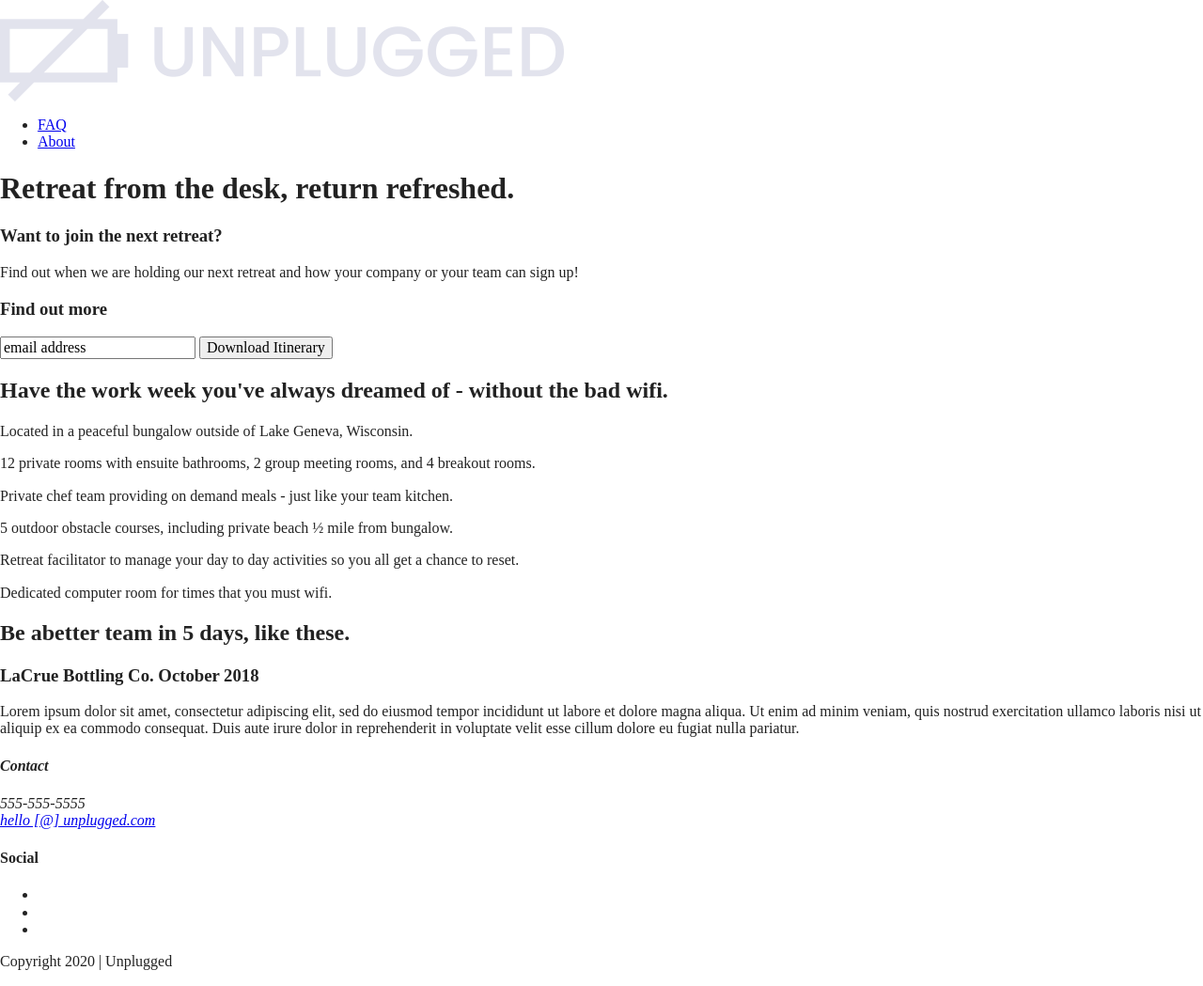
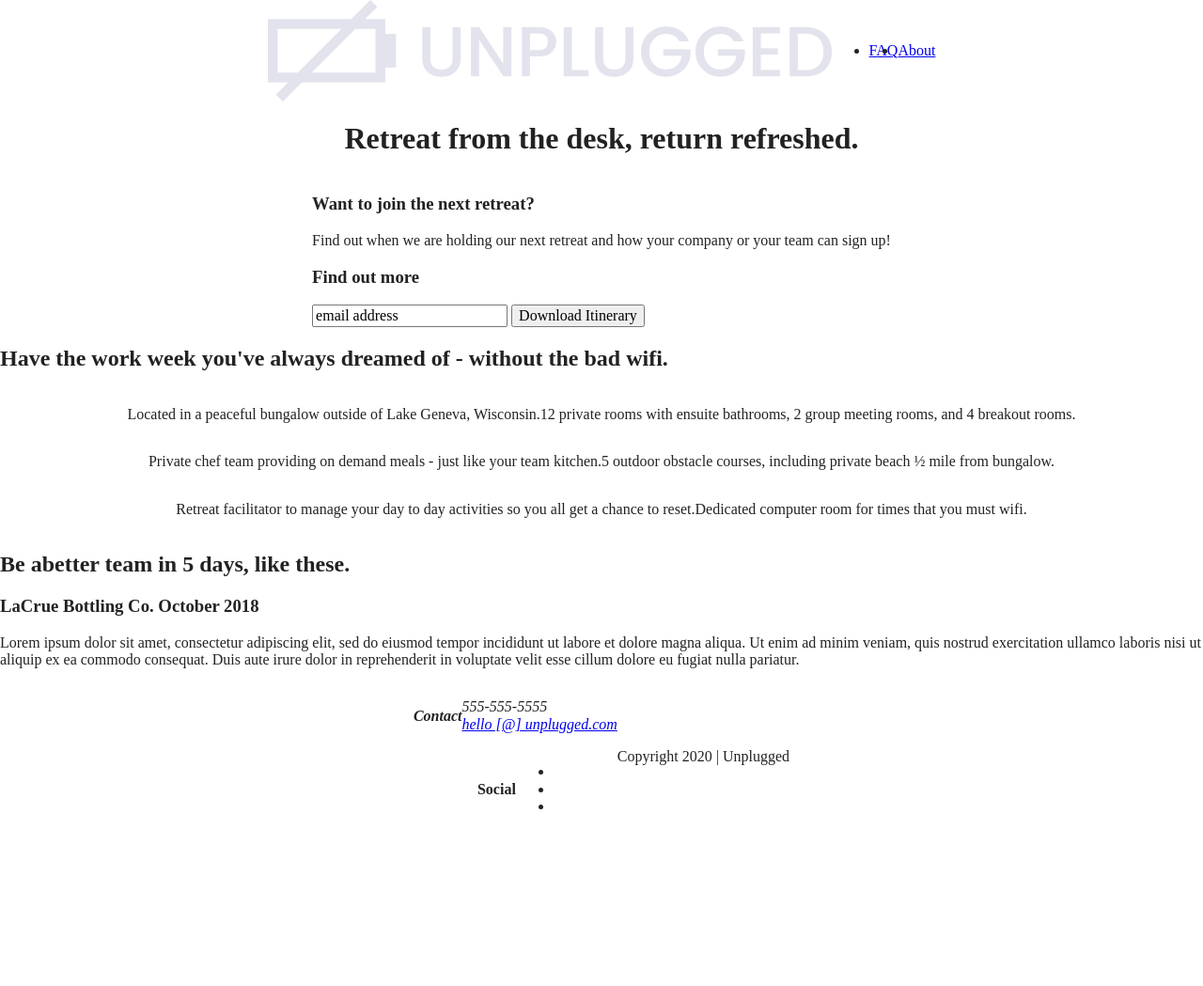
Before and after one commit to sah-spence/unplugged-retreat, a website built with Parcel: page index.html in a window 1280 px wide. Shown: the whole page at 94% size. After the commit the page ends 883 px from the top, so only its background shows below. Built offline with nearby package versions, Linux system fonts and the light colour scheme.

Commit message:
Main css flexbox

```diff
--- a/css/main.css
+++ b/css/main.css
@@ -86,6 +86,191 @@ textarea {
 /* ==========================================================================
    Author's custom styles
    ========================================================================== */
+
+/* -------------------- Base Header - Footer Styles -------------------- */
+
+header,
+footer {
+  display: flex;
+  justify-content: center;
+  align-items: center;
+  flex-flow: row wrap;
+}
+
+h1 {
+
+}
+
+h2 {
+
+}
+
+h3 {
+
+}
+
+h4 {
+
+}
+
+/* Header */
+
+header .content-wrapper {
+  display: flex;
+  justify-content: center;
+  align-items: center;
+  flex-flow: row wrap;
+}
+
+header nav {
+  display: flex;
+  justify-content: space-around;
+  align-items: center;
+  flex-flow: row wrap;
+}
+
+header nav ul {
+  display: flex;
+  justify-content: space-around;
+}
+
+/* Footer */
+
+footer .contact {
+  display: flex;
+  justify-content: center;
+  align-items: center;
+}
+
+footer .social {
+  display: flex;
+  justify-content: center;
+  align-items: center;
+}
+
+footer .social-icons {
+  display: flex;
+  justify-content: space-around;
+  align-items: center;
+}
+
+footer .social-icons p {
+  display: flex;
+  justify-content: center;
+  align-items: center;
+}
+
+footer .copyright {
+  display: flex;
+  justify-content: center;
+  align-items: center;
+}
+
+/* ==========================================================================
+   Home Page
+   ========================================================================== */
+
+/* -------------------- Mobile styles - homepage -------------------- */
+
+/* Hero Area */
+
+.hero-area {
+  display: flex;
+  justify-content: center;
+  flex-flow: row wrap;
+}
+
+/* Aside */
+
+aside {
+  display: flex;
+  justify-content: center;
+  align-items: center;
+  flex-flow: row wrap;
+}
+
+/* Features */
+
+.features {
+  display: flex;
+  justify-content: center;
+  align-items: center;
+  flex-flow: row wrap;
+}
+
+.features .features-items {
+  display: flex;
+  justify-content: center;
+  align-items: center;
+  flex-flow: row wrap;
+}
+
+/* Reviews */
+
+.reviews {
+  display: flex;
+  justify-content: center;
+  align-items: center;
+  flex-flow: row wrap;
+}
+
+/* -------------------- tablet styles - homepage -------------------- */
+
+/* -------------------- Desktop styles - homepage -------------------- */
+
+/* ==========================================================================
+   About Page
+   ========================================================================== */
+
+/* -------------------- Mobile styles - About Page -------------------- */
+
+.mission {
+  display: flex;
+  justify-content: center;
+  align-items: center;
+  flex-flow: row wrap;
+}
+
+.contact-section {
+  display: flex;
+  justify-content: center;
+  align-items: center;
+  flex-flow: row wrap;
+}
+
+/* -------------------- tablet styles - about -------------------- */
+
+/* -------------------- Desktop styles - about -------------------- */
+
+
+
+/* ==========================================================================
+   FAQ Page
+   ========================================================================== */
+
+/* -------------------- Mobile styles - FAQ page -------------------- */
+
+.faq {
+  display: flex;
+  justify-content: center;
+  align-items: center;
+  flex-flow: row wrap;
+}
+
+.faq .content-wrapper {
+  display: flex;
+  justify-content: center;
+  align-items: center;
+  flex-flow: row wrap;
+}
+
+
+
+/* -------------------- tablet styles - faq -------------------- */
+
+/* -------------------- Desktop styles - faq -------------------- */
+
+
 
 /* ==========================================================================
    Helper classes
```
